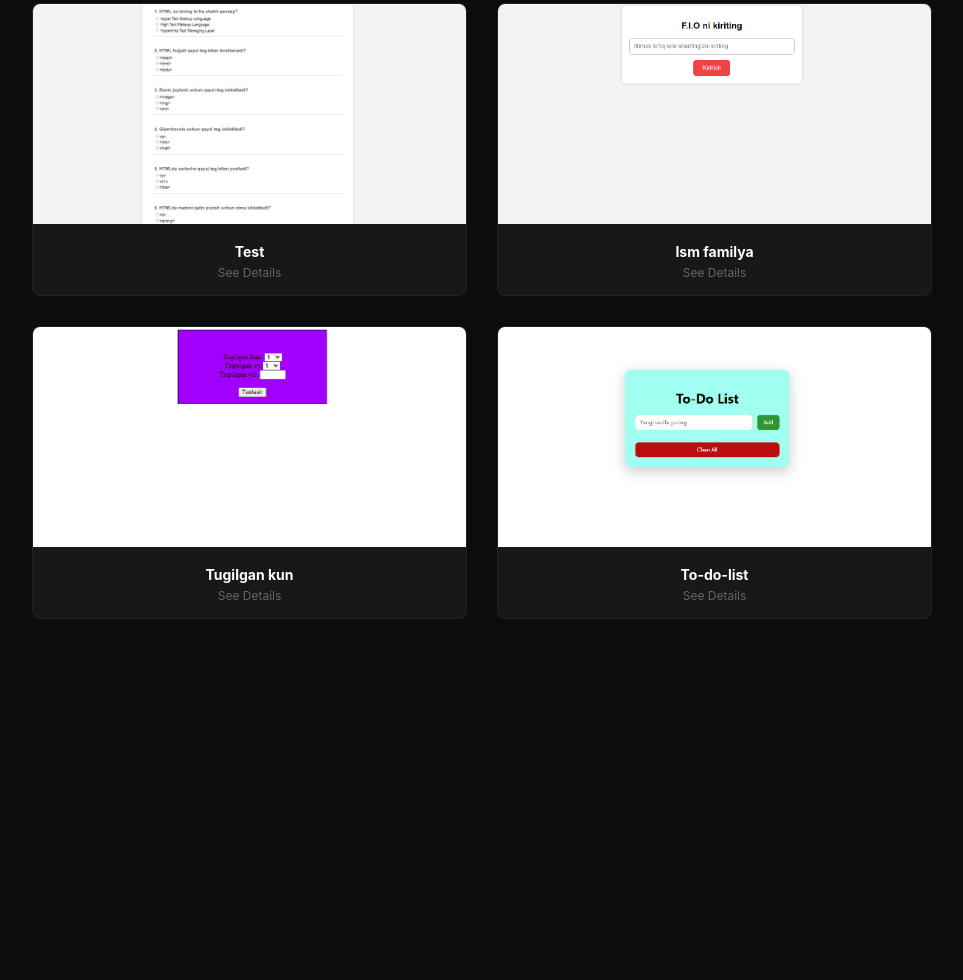
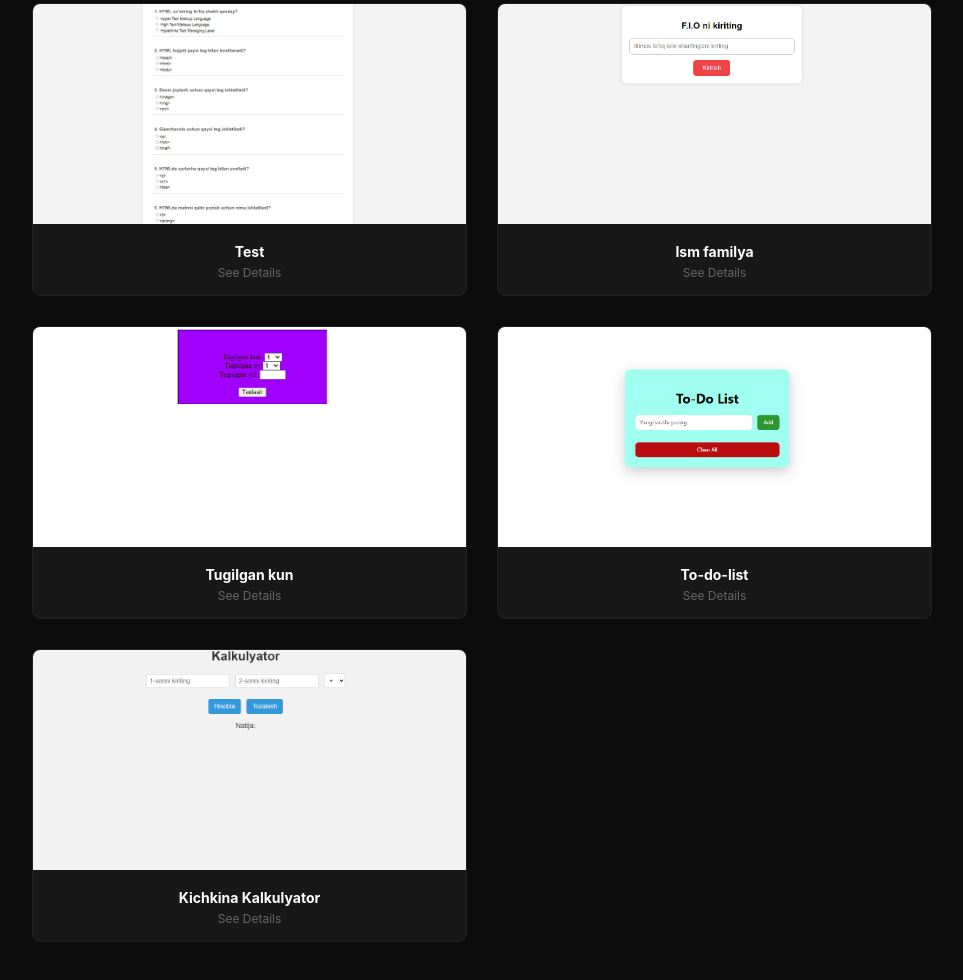
Before and after one commit to Javoh1rolimboyev/partfelo, a plain HTML site: page index.html in a window 1280 px wide. Shown: the part 2542-3522 px from the top of the page, without its empty margins (288-1251 px from the left). Before the commit the page ends 3221 px from the top, so only its background shows below. Drawn offline with Linux system fonts and the light colour scheme.

Commit message:
Add files via upload

```diff
--- a/app.js
+++ b/app.js
@@ -97,6 +97,13 @@ const projectsData = {
         link: "https://to-do-list190310.netlify.app/",
         link1: "https://github.com/Javoh1rolimboyev/to-do-list",
         img: "Снимок экрана 2026-05-22 152343.png"
+    },
+     15: {
+        title: "Kichkina Kalkulyator",
+        desc: "Malumot",
+        link: "https://kichkina-kalkulyator.netlify.app/",
+        link1: "https://github.com/Javoh1rolimboyev/kichkina-kalkulyator",
+        img: "photo_2026-06-12_15-26-43.jpg"
     }
 };
 
--- a/index.html
+++ b/index.html
@@ -155,6 +155,14 @@
                         </div>
                     </div>
 
+                     <div class="project-card" onclick="openProject(15)">
+                        <img src="photo_2026-06-12_15-26-43.jpg" alt="Loyiha 15" class="p-img">
+                        <div class="p-info">
+                            <h3>Kichkina Kalkulyator</h3>
+                            <p>See Details</p>
+                        </div>
+                    </div>
+
                 </div>
             </section>
         </main>
```
Also changed, not shown: photo_2026-06-12_15-26-43.jpg (added).
